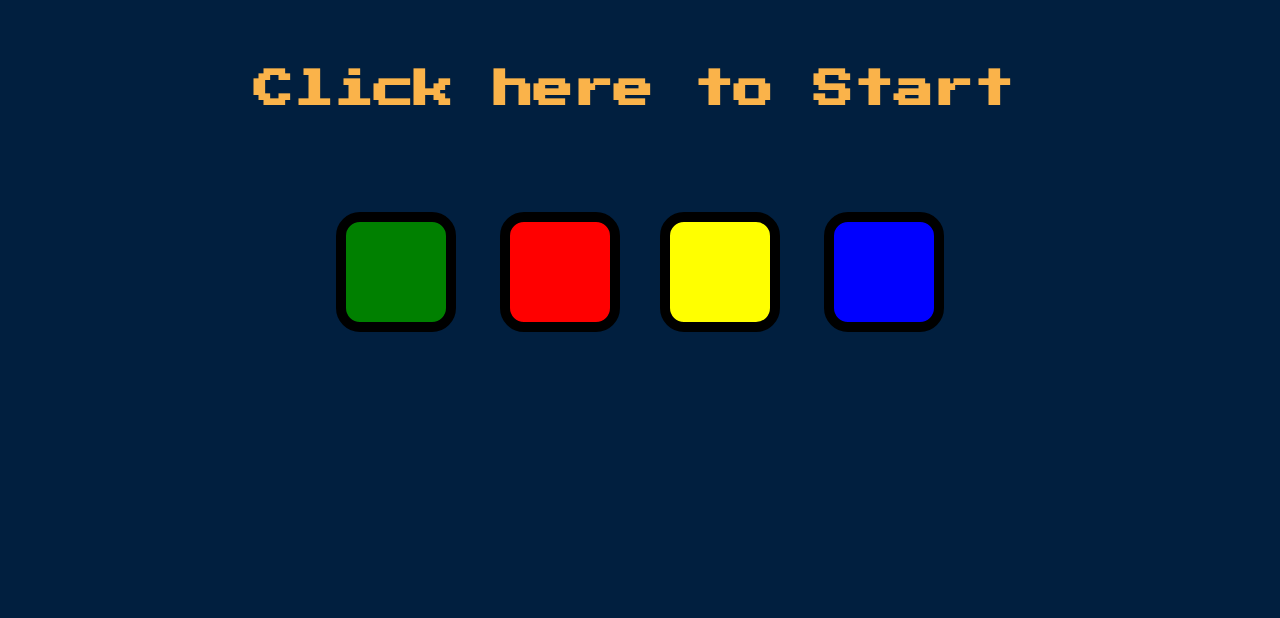
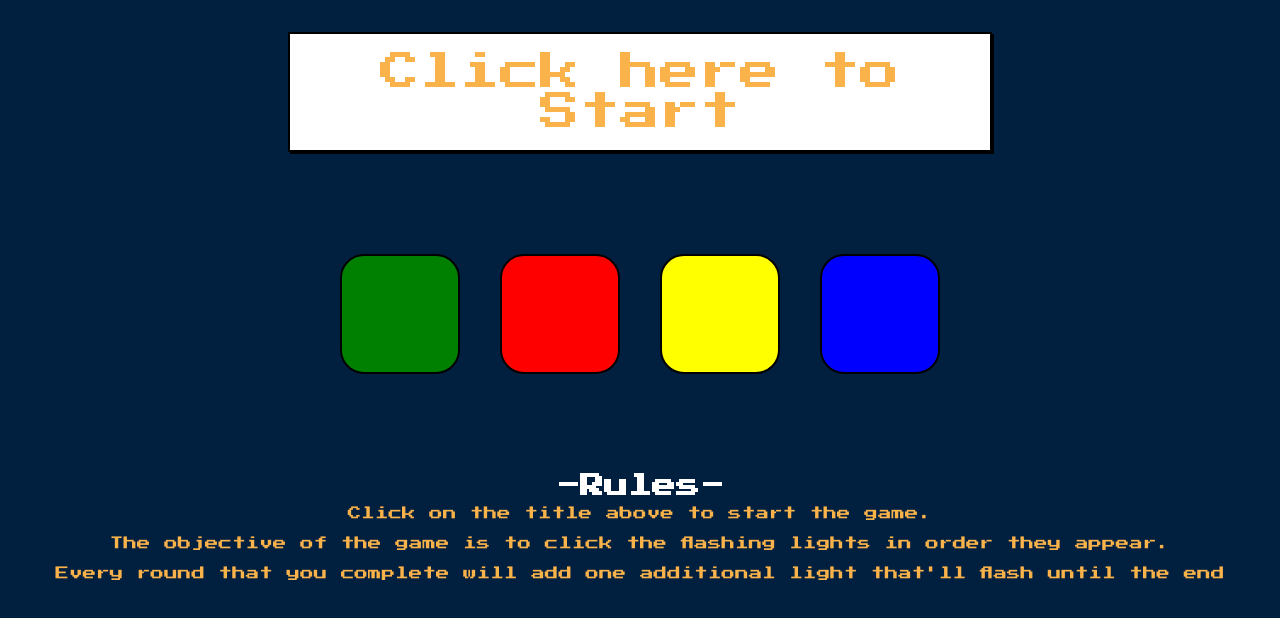
Before and after one commit to Bradley-H/Simon, a plain HTML site: page index.html in a window 1280 px wide. Drawn offline with Linux system fonts and the light colour scheme.

Commit message:
Add files via upload
added rules to the HTML

```diff
--- a/index.html
+++ b/index.html
@@ -9,7 +9,7 @@
 </head>
 
 <body>
-  <h1 id="level-title">Click here to Start</h1>
+  <button class="btn title" id="level-title">Click here to Start</button>
   <h1 id="turn"></h1>
   <h1 id="again"></h1>
   <div class="container">
@@ -36,6 +36,12 @@
     </div>
 
   </div>
+  <div id="rules">
+    <h2>-Rules-</h2>
+    <p>Click on the title above to start the game.</p>
+    <p>The objective of the game is to click the flashing lights in order they appear.</p>
+    <p>Every round that you complete will add one additional light that'll flash until the end</p>
+  </div>
 
 
   <audio data-id="1" src="sounds/green.mp3"></audio>
--- a/scss/_btn.scss
+++ b/scss/_btn.scss
@@ -1,10 +1,11 @@
 .btn {
     margin: 30px 20px;
-    display: inline-block;
+    display: block;
     height: 80px;
     width: 80px;
-    border: 10px solid black;
+    border: 2px solid black;
     border-radius: 20%;
+    background-color: transparent;
     @include TABLET{
       margin-top: 10%;
       height: 90px;
@@ -13,6 +14,12 @@
     @include DESKTOP{
       height: 120px;
       width: 120px;
+    }
+
+    &.title{
+      background-color: rgb(255, 255, 255);
+      border-radius: 0;
+      box-shadow: 2px 2px black;
     }
   }
 
--- a/scss/_display.scss
+++ b/scss/_display.scss
@@ -10,8 +10,8 @@
       margin-top: 80px;
     }
     @include DESKTOP{
-     margin: 70px 2%;
-     width: 95%;
+     width: 55%;
+     margin: 2rem auto;
       font-size: 2.5rem;
     }
   }
@@ -47,4 +47,30 @@
   .row{
     margin: 0;
     padding: 0;
+    display: flex;
   }
+
+  #rules{
+    display: flex;
+    justify-content: center;
+    align-items: center;
+    flex-direction: column;
+    width: 100%;
+    text-align: center;
+
+    h2{
+      text-align: center;
+      color: white;
+      font-family: 'Press Start 2P', cursive;
+    }
+
+    p{
+      display: flex;
+      color: rgb(250, 179, 74);
+      font-family: 'Press Start 2P', cursive;
+      text-align: center;
+      font-size: .85rem;
+      margin-top: .5rem;
+      margin-bottom: .5rem;
+    }
+  }
```
Also changed, not shown: styles.css, 1 other file.
